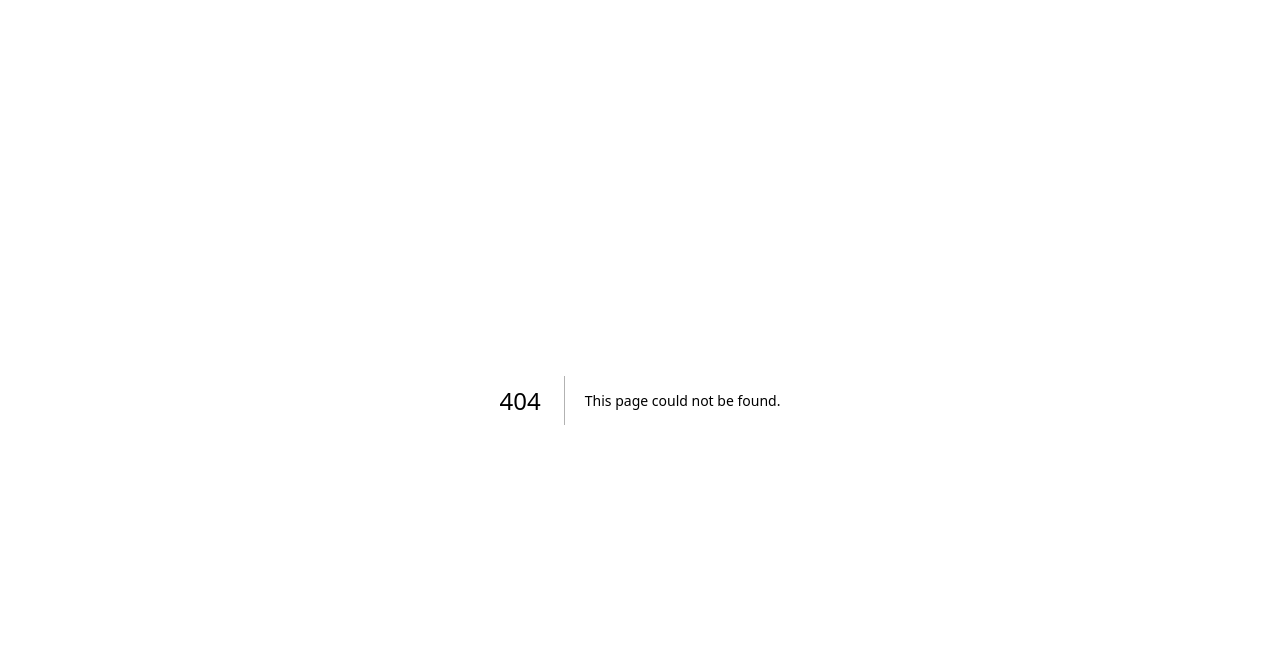
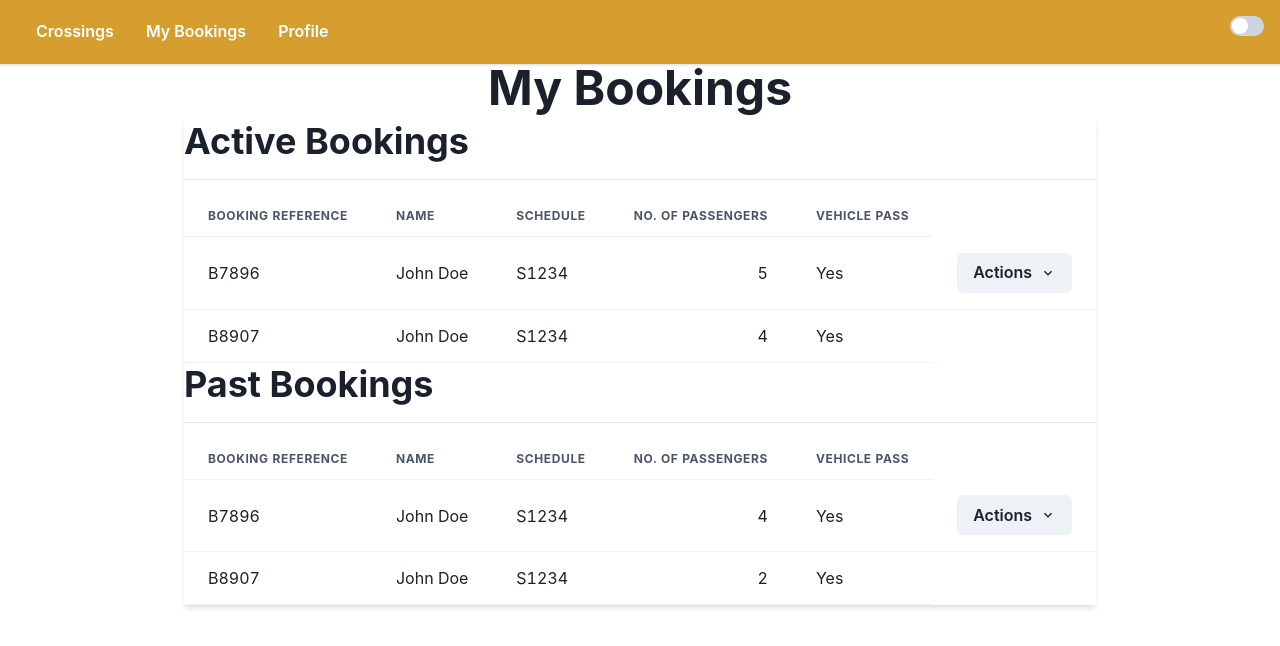
Before and after one commit to cmatthews20/ferry-reservation-app, a Next.js app in the folder frontend/: page /MyBookings/myBookings in a window 1280 px wide. Before the commit this address had no page. Shown: the top 646 px of the page. Built offline with nearby package versions, Linux system fonts and the light colour scheme.

Commit message:
UR-003: Booking Table and Dark Mode implementation

```diff
--- a/frontend/package.json
+++ b/frontend/package.json
@@ -9,7 +9,8 @@
     "lint": "next lint"
   },
   "dependencies": {
-    "@chakra-ui/react": "^2.4.9",
+    "@chakra-ui/icons": "^2.0.17",
+    "@chakra-ui/react": "^2.5.1",
     "@emotion/react": "^11.10.5",
     "@emotion/styled": "^11.10.5",
     "@next/font": "13.1.6",
@@ -18,6 +19,7 @@
     "next": "13.1.6",
     "react": "18.2.0",
     "react-datepicker": "^4.10.0",
-    "react-dom": "18.2.0"
+    "react-dom": "18.2.0",
+    "react-table": "^7.8.0"
   }
 }
--- /dev/null
+++ b/frontend/src/components/BookingTable.jsx
@@ -0,0 +1,93 @@
+import { ChevronDownIcon} from "@chakra-ui/icons";
+import { Table, Thead, Tbody, Tfoot, Tr, Th, Td, TableCaption, TableContainer} from "@chakra-ui/react";
+import { Menu, MenuButton, MenuList, MenuItem, Heading, Flex } from '@chakra-ui/react'
+import { Button, ButtonGroup, Stack, VStack, StackDivider } from '@chakra-ui/react'
+export default function BookingTable() {
+    return (
+    <>
+    <VStack
+        divider={<StackDivider borderColor='gray.200' />}
+        spacing={4}
+        align='stretch'>
+    <Heading>Active Bookings</Heading>
+    <TableContainer>
+        <Table variant='simple'>
+            <Thead>
+            <Tr>
+                <Th>Booking Reference</Th>
+                <Th>Name</Th>
+                <Th>Schedule</Th>
+                <Th isNumeric>No. of Passengers</Th>
+                <Th is Numeric>Vehicle Pass</Th>
+            </Tr>
+            </Thead>
+            <Tbody>
+            <Tr>
+                <Td>B7896</Td>
+                <Td>John Doe</Td>
+                <Td>S1234</Td>
+                <Td isNumeric>5</Td>
+                <Td>Yes</Td>
+                <Td><Menu>
+                        <MenuButton as={Button} rightIcon={<ChevronDownIcon />}>
+                            Actions
+                        </MenuButton>
+                        <MenuList>
+                            <MenuItem>Cancel</MenuItem>
+                            <MenuItem>Reschedule</MenuItem>
+                        </MenuList>
+                    </Menu></Td>
+            </Tr>
+            <Tr>
+                <Td>B8907</Td>
+                <Td>John Doe</Td>
+                <Td>S1234</Td>
+                <Td isNumeric>4</Td>
+                <Td>Yes</Td>
+            </Tr>
+            </Tbody>
+        </Table>
+    <Heading>Past Bookings</Heading>
+    </TableContainer>
+        <TableContainer>
+            <Table variant='simple'>
+            <Thead>
+            <Tr>
+                <Th>Booking Reference</Th>
+                <Th>Name</Th>
+                <Th>Schedule</Th>
+                <Th isNumeric>No. of Passengers</Th>
+                <Th is Numeric>Vehicle Pass</Th>
+            </Tr>
+            </Thead>
+                <Tbody>
+                <Tr>
+                    <Td>B7896</Td>
+                    <Td>John Doe</Td>
+                    <Td>S1234</Td>
+                    <Td isNumeric>4</Td>
+                    <Td>Yes</Td>
+                    <Td><Menu>
+                            <MenuButton as={Button} rightIcon={<ChevronDownIcon />}>
+                                Actions
+                            </MenuButton>
+                            <MenuList>
+                                <MenuItem>Cancel</MenuItem>
+                                <MenuItem>Reschedule</MenuItem>
+                            </MenuList>
+                        </Menu></Td>
+                </Tr>
+                <Tr>
+                    <Td>B8907</Td>
+                    <Td>John Doe</Td>
+                    <Td>S1234</Td>
+                    <Td isNumeric>2</Td>
+                    <Td>Yes</Td>
+                </Tr>
+                </Tbody>
+            </Table>
+        </TableContainer>
+        </VStack>
+        </>
+  );
+}
--- /dev/null
+++ b/frontend/src/components/DarkModeSwitch.jsx
@@ -0,0 +1,16 @@
+import { useColorMode, Switch } from "@chakra-ui/react";
+
+export const DarkModeSwitch = () => {
+  const { colorMode, toggleColorMode } = useColorMode();
+  const isDark = colorMode === "dark";
+  return (
+    <Switch
+      position="fixed"
+      top="1rem"
+      right="1rem"
+      color="green"
+      isChecked={isDark}
+      onChange={toggleColorMode}
+    />
+  );
+};
--- a/frontend/src/components/Navbar.jsx
+++ b/frontend/src/components/Navbar.jsx
@@ -27,7 +27,7 @@ function Navbar() {
           <Link href="../SearchPage/searchPage">
             <Button colorScheme="">Crossings</Button>
           </Link>
-          <Link href="/bookings">
+          <Link href="../MyBookings/myBookings">
             <Button colorScheme="">My Bookings</Button>
           </Link>
           <Link href="/profile">
--- /dev/null
+++ b/frontend/src/pages/MyBookings/myBookings.js
@@ -0,0 +1,22 @@
+import { Box, Center, Heading, VStack } from "@chakra-ui/react";
+import React from "react";
+import BookingTable from "../../components/BookingTable";
+import { DarkModeSwitch } from "../../components/DarkModeSwitch";
+import Navbar from '../../components/Navbar.jsx';
+
+export default function MyBookings() {
+  return (
+    <>
+    <Navbar />
+      <Box h="100vh">
+        <DarkModeSwitch />
+          <VStack>
+            <Heading as='h2' size='2xl'>My Bookings</Heading>
+                <Box shadow="md">
+                <BookingTable />
+                </Box>
+          </VStack>
+      </Box>
+    </>
+  );
+}
```
